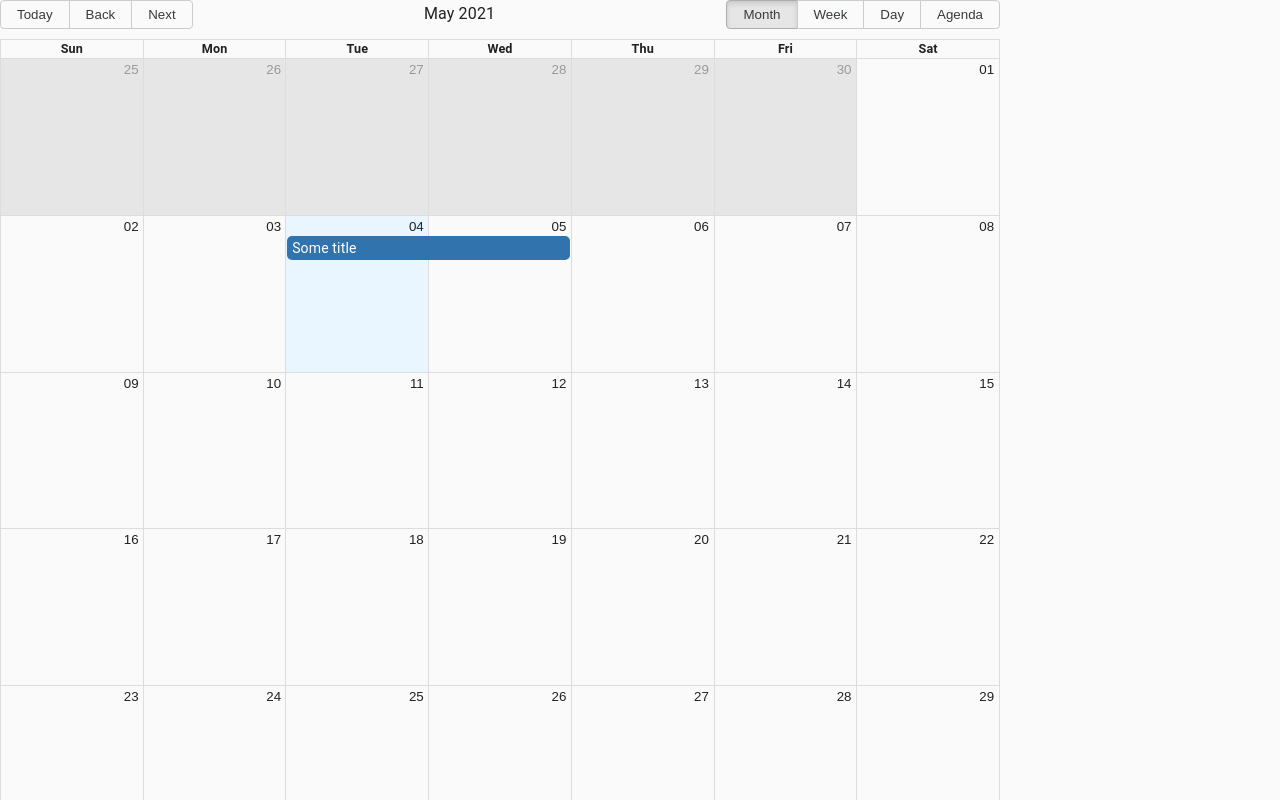
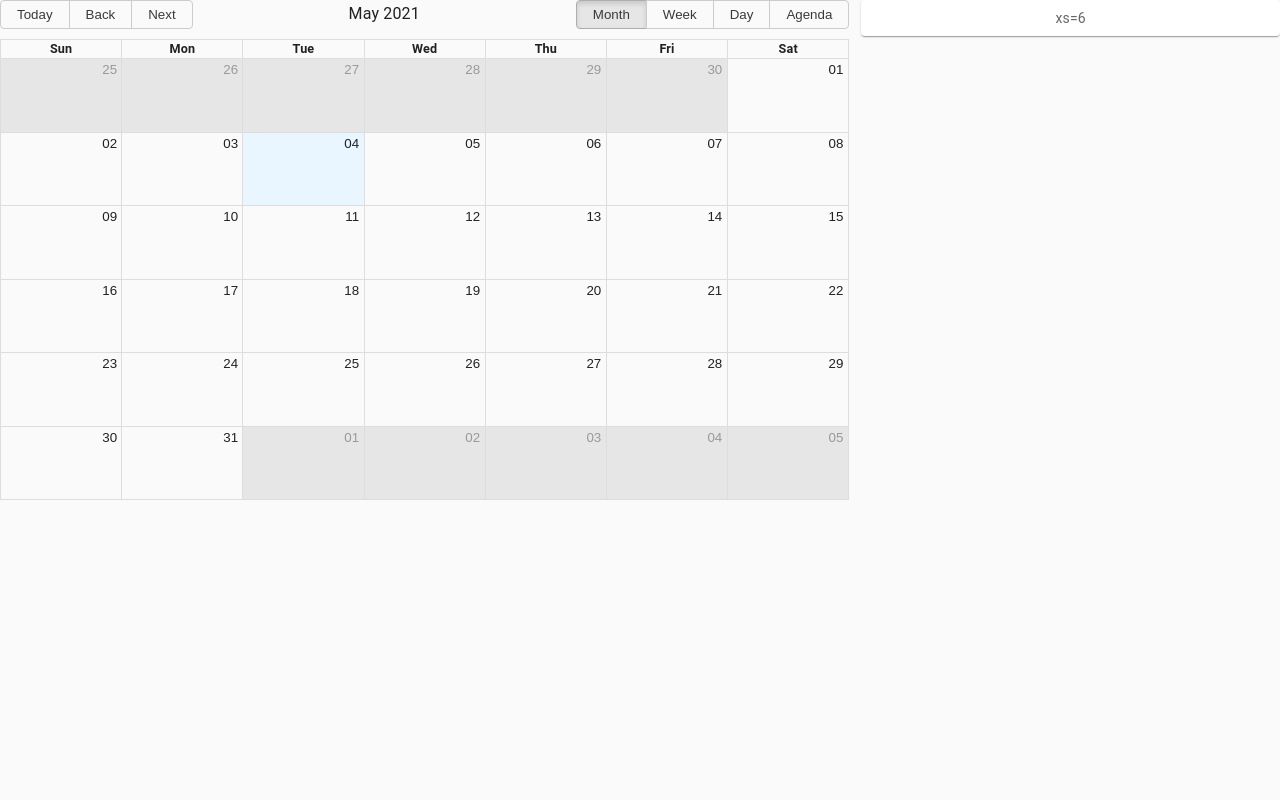
Before and after one commit to Healer94128/react-medicalApp, a React (Create React App) app: page /appointments in a window 1280 px wide. Shown: the top 800 px of the page. Built offline with nearby package versions, Linux system fonts and the light colour scheme; no server answers.

Commit message:
changes to appointment

```diff
--- a/src/Views/AppointmentsPage.js
+++ b/src/Views/AppointmentsPage.js
@@ -1,22 +1,36 @@
 import React, { Component } from "react";
 import { Calendar, momentLocalizer } from "react-big-calendar";
+import "react-big-calendar/lib/css/react-big-calendar.css";
 import moment from "moment";
 
-import "react-big-calendar/lib/css/react-big-calendar.css";
+import Button from "@material-ui/core/Button";
+import TextField from "@material-ui/core/TextField";
+import Dialog from "@material-ui/core/Dialog";
+import DialogActions from "@material-ui/core/DialogActions";
+import DialogContent from "@material-ui/core/DialogContent";
+import DialogContentText from "@material-ui/core/DialogContentText";
+import DialogTitle from "@material-ui/core/DialogTitle";
+import { makeStyles } from "@material-ui/core/styles";
+import { withStyles } from "@material-ui/styles";
+import Paper from "@material-ui/core/Paper";
+import Grid from "@material-ui/core/Grid";
 
-import Button from '@material-ui/core/Button';
-import TextField from '@material-ui/core/TextField';
-import Dialog from '@material-ui/core/Dialog';
-import DialogActions from '@material-ui/core/DialogActions';
-import DialogContent from '@material-ui/core/DialogContent';
-import DialogContentText from '@material-ui/core/DialogContentText';
-import DialogTitle from '@material-ui/core/DialogTitle';
+const styles = (theme) => ({
+  root: {
+    flexGrow: 1,
+  },
+  paper: {
+    padding: theme.spacing(2),
+    textAlign: "center",
+    color: theme.palette.text.secondary,
+  },
+});
 
 const localizer = momentLocalizer(moment);
 
-export default class AppointmentsPage extends Component {
-  constructor(props) {
-    super(props);
+class AppointmentsPage extends React.Component {
+  constructor() {
+    super();
     this.state = {
       events: [
         {
@@ -24,63 +38,30 @@ export default class AppointmentsPage extends Component {
           end: moment()
             .add(1, "days")
             .toDate(),
-          title: "Some title"
-        }
+          title: "Some title",
+        },
       ],
       open: false,
     };
   }
 
-  handleClickOpen = () => {
-    this.setState({open: true});
-  }
-
-  handleClose = () => {
-    this.setState({open: false});
-  }
-
   render() {
+    const { classes } = this.props;
     return (
-			<div className="App">
-				<Calendar
-					localizer={localizer}
-					defaultDate={new Date()}
-					defaultView="month"
-					events={this.state.events}
-					style={{ height: "1000px", width: "1000px" }}
-				/>
-				<Button variant="outlined" color="primary" onClick={this.handleClickOpen}>
-					Add Appointment
-				</Button>
-				<Dialog
-					open={this.state.open}
-					onClose={this.handleClose}
-					aria-labelledby="form-dialog-title"
-				>
-					<DialogTitle id="form-dialog-title">Add Appointment</DialogTitle>
-					<DialogContent>
-            {/* <DialogContentText>Date of Appointment</DialogContentText> */}
-						<TextField
-							margin="dense"
-							id="date"
-              label="Appointment Date"
-							type="datetime-local"
-              defaultValue={(new Date().getFullYear())+"-"+(new Date().getMonth()+1)+"-"+(new Date().getDate())+"T"+ (new Date().getHours())+":"+(new Date().getMinutes())}
-              InputLabelProps={{
-                shrink: true,
-              }}
-						/>
-					</DialogContent>
-					<DialogActions>
-						<Button onClick={this.handleClose} color="primary">
-							Cancel
-						</Button>
-						<Button onClick={this.handleClose} color="primary">
-							Add Appointment
-						</Button>
-					</DialogActions>
-				</Dialog>
-			</div>
-		);
+      <div className={classes.root}>
+        <Grid container spacing={3}>
+          <Grid item xs={8}>
+            <div>
+              <Calendar localizer={localizer} style={{ height: 500 }} />
+            </div>
+          </Grid>
+          <Grid item xs={4}>
+            <Paper className={classes.paper}>xs=6</Paper>
+          </Grid>
+        </Grid>
+      </div>
+    );
   }
 }
+
+export default withStyles(styles)(AppointmentsPage);
```
Also changed, not shown: src/Views/AppointmentsPageff.js (added, +100 -0 lines).
